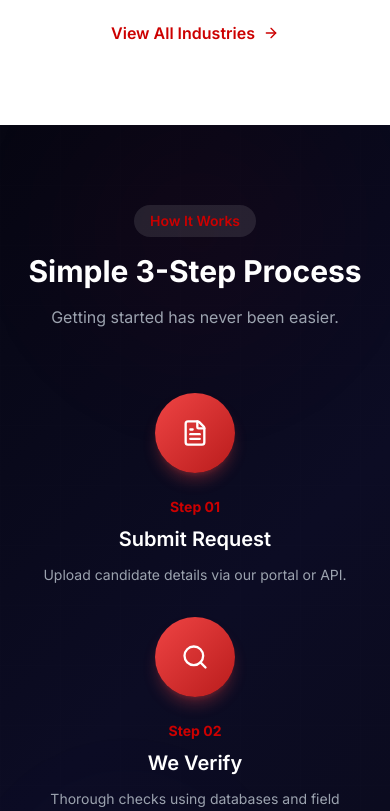
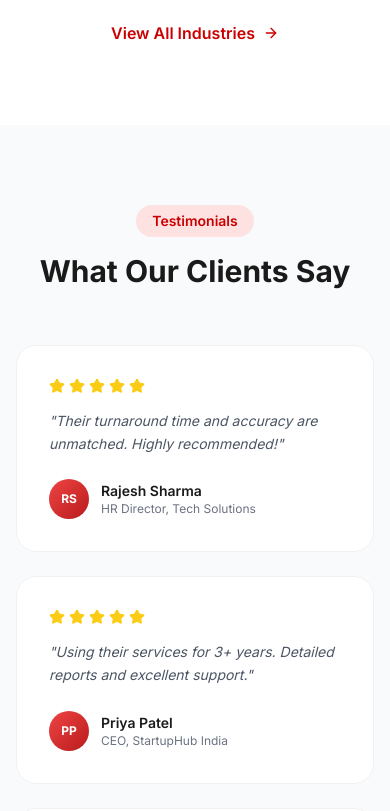
Before and after one commit to sp9935891173s-lgtm/integrity-check-website, a React (Vite) app in the folder app/: page /#/ in a window 390 px wide. Shown: the part 5980-6791 px from the top of the page. Built offline with nearby package versions, Linux system fonts and the light colour scheme.

Commit message:
compliance final update

```diff
--- a/app/src/pages/Home.tsx
+++ b/app/src/pages/Home.tsx
@@ -315,41 +315,7 @@ function IndustriesSection() {
   );
 }
 
-function HowItWorksSection() {
-  const steps = [
-    { num: '01', title: 'Submit Request', desc: 'Upload candidate details via our portal or API.', icon: FileText },
-    { num: '02', title: 'We Verify', desc: 'Thorough checks using databases and field networks.', icon: Search },
-    { num: '03', title: 'Get Report', desc: 'Tamper-proof verification report within 24 hours.', icon: CheckCircle },
-  ];
-  const { ref, isRevealed } = useScrollReveal();
-  return (
-    <section ref={ref} className="py-20 home-works-section relative overflow-hidden">
-      <div className="absolute inset-0 home-hero-grid" />
-      <div className="home-orb home-orb-1" style={{opacity:0.5}} />
-      <div className="home-orb home-orb-2" style={{opacity:0.5}} />
-      <div className="relative z-10 max-w-7xl mx-auto px-4 sm:px-6 lg:px-8">
-        <div className={`text-center mb-16 transition-all duration-700 ${isRevealed ? 'opacity-100 translate-y-0' : 'opacity-0 translate-y-8'}`}>
-          <span className="inline-block px-4 py-1.5 bg-white/10 text-brand-red text-sm font-semibold rounded-full mb-4">How It Works</span>
-          <h2 className="text-3xl sm:text-4xl font-bold text-white mb-4">Simple 3-Step Process</h2>
-          <p className="text-gray-400 max-w-2xl mx-auto">Getting started has never been easier.</p>
-        </div>
-        <div className="grid grid-cols-1 md:grid-cols-3 gap-8 relative">
-          <div className="hidden md:block absolute top-16 left-[20%] right-[20%] h-0.5 bg-gradient-to-r from-brand-red/50 via-brand-red to-brand-red/50" />
-          {steps.map((s, i) => (
-            <div key={i} className={`relative text-center step-3d-reveal ${isRevealed ? 'revealed' : ''}`} style={{ transitionDelay: `${i * 250}ms` }}>
-              <div className="home-step-icon w-20 h-20 mx-auto mb-6 rounded-full bg-gradient-to-br from-red-500 to-red-700 flex items-center justify-center relative z-10 shadow-lg shadow-red-500/30">
-                <s.icon size={28} className="text-white" />
-              </div>
-              <div className="text-brand-red text-sm font-bold mb-2">Step {s.num}</div>
-              <h3 className="text-xl font-semibold text-white mb-3">{s.title}</h3>
-              <p className="text-gray-400 text-sm max-w-xs mx-auto">{s.desc}</p>
-            </div>
-          ))}
-        </div>
-      </div>
-    </section>
-  );
-}
+
 
 function TestimonialsSection() {
   const testimonials = [
@@ -407,7 +373,7 @@ export default function Home() {
       <ServicesSection />
       <WhyChooseUsSection />
       <IndustriesSection />
-      <HowItWorksSection />
+
       <TestimonialsSection />
       <CTABanner />
     </>
```
